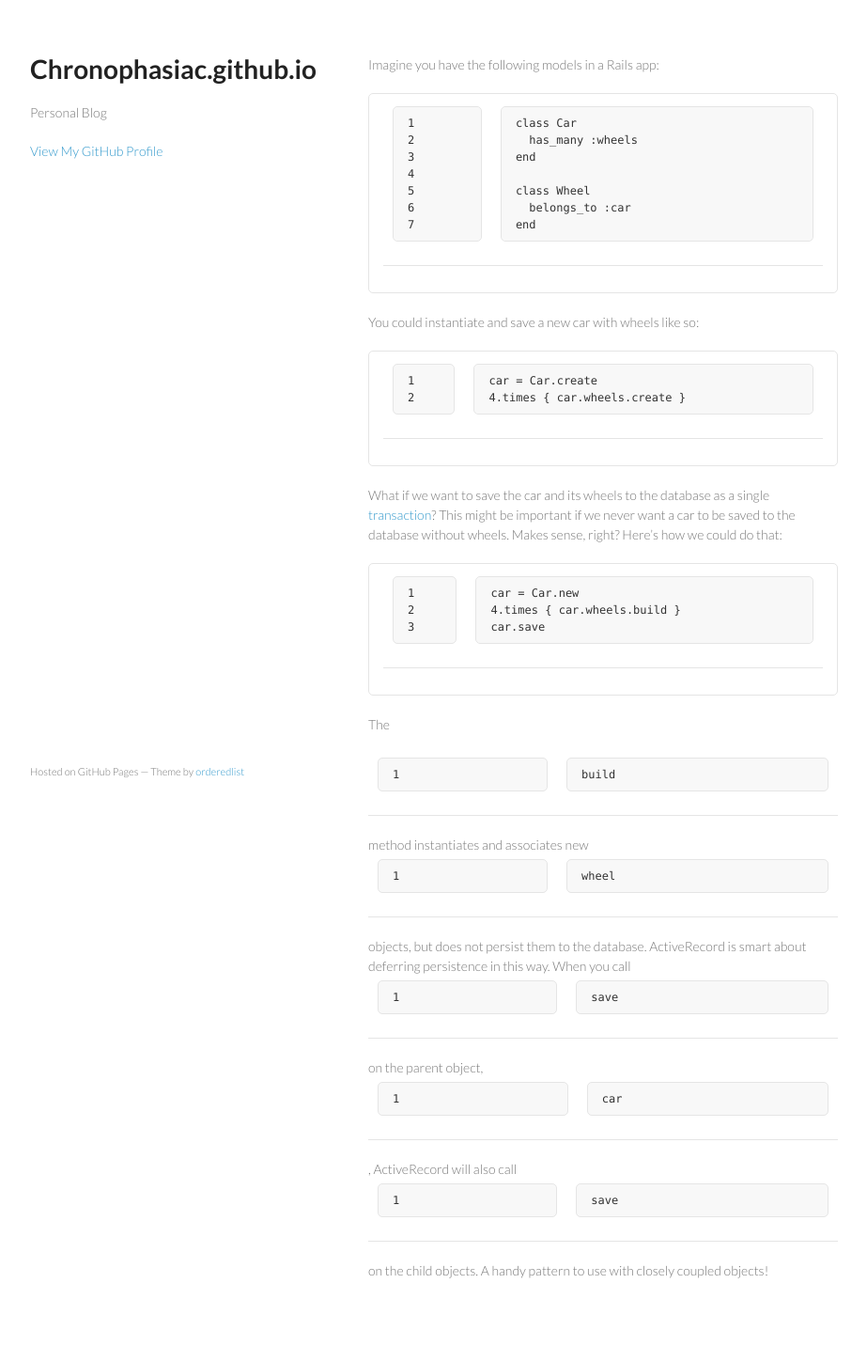
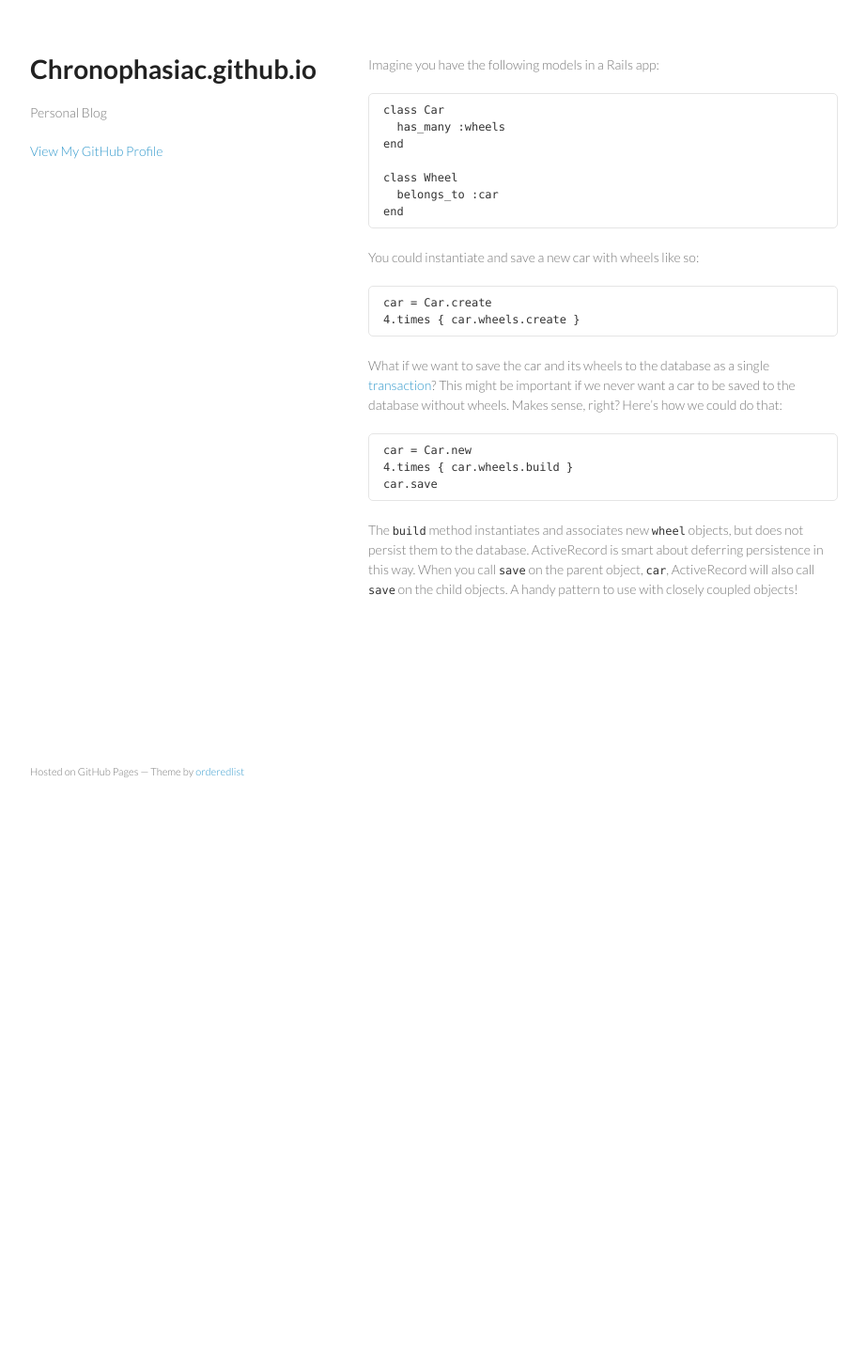
Before and after one commit to chronophasiac/chronophasiac.github.io, a Jekyll site: the page built from _posts/2013-07-29-smart-activerecord-saves.md, in a window 1280 px wide. Shown: the whole page at 94% size, without its empty margins (178-1101 px from the left). Built offline with Jekyll 4.4.1, drawn with Linux system fonts in a browser that asks for light colours; Markdown is read by kramdown in place of the engine named in the settings; after the commit the page ends 900 px from its top, so only the background shows below that.

```diff
--- a/Gemfile
+++ b/Gemfile
@@ -2,4 +2,3 @@ source 'https://rubygems.org'
 ruby '2.1.1'
 
 gem 'github-pages'
-gem 'coderay'
--- a/_config.yml
+++ b/_config.yml
@@ -1,18 +1 @@
-markdown: kramdown
-
-kramdown:
-  auto_ids: true
-  footnote_nr: 1
-  entity_output: as_char
-  toc_levels: 1..6
-  smart_quotes: lsquo,rsquo,ldquo,rdquo
-  use_coderay: true
-  input: GFM
-
-  coderay:
-    coderay_wrap: div
-    coderay_line_numbers: nil
-    coderay_line_numbers_start: 1
-    coderay_tab_width: 4
-    coderay_bold_every: 10
-    coderay_css: style
+markdown: redcarpet
```
Also changed, not shown: Gemfile.lock.
